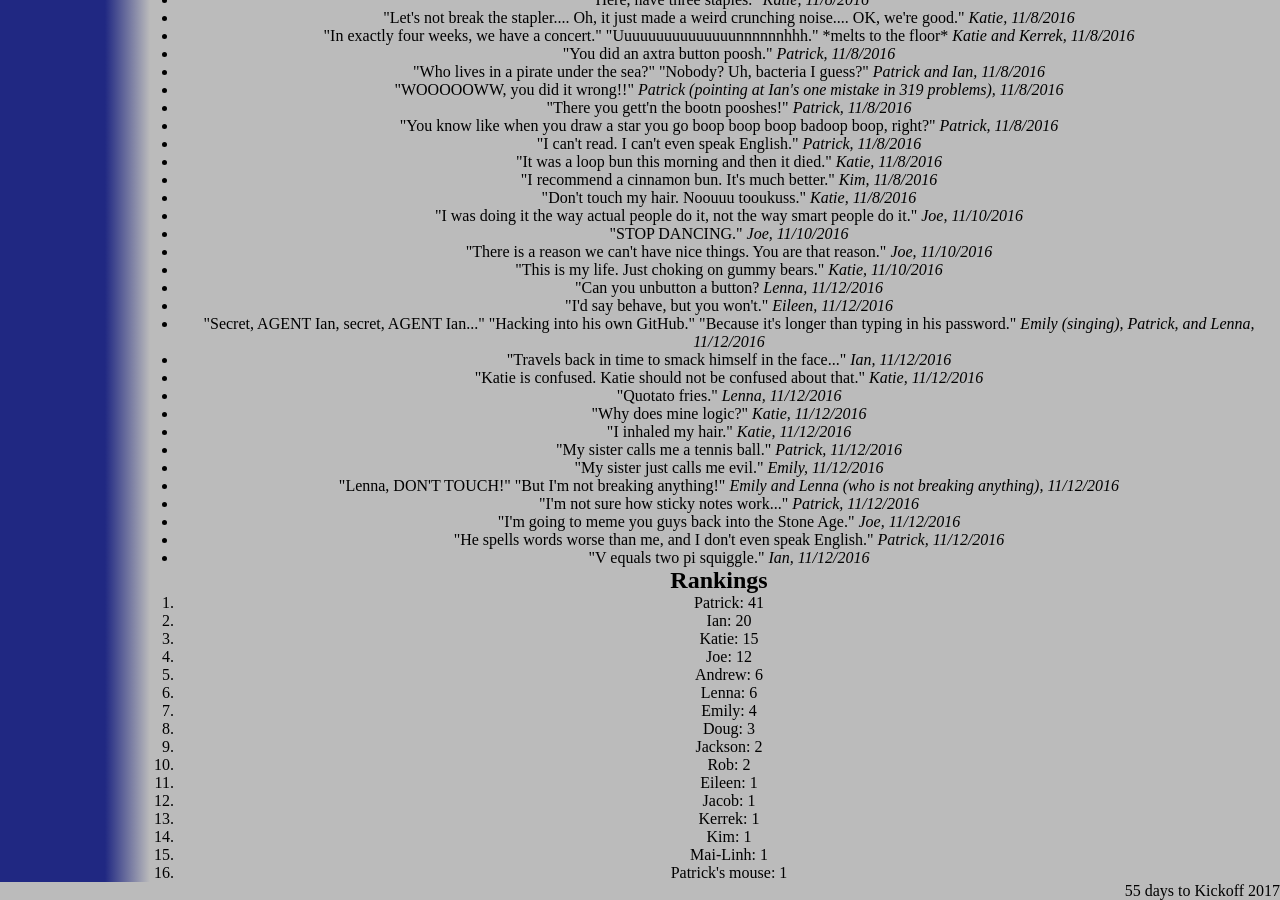
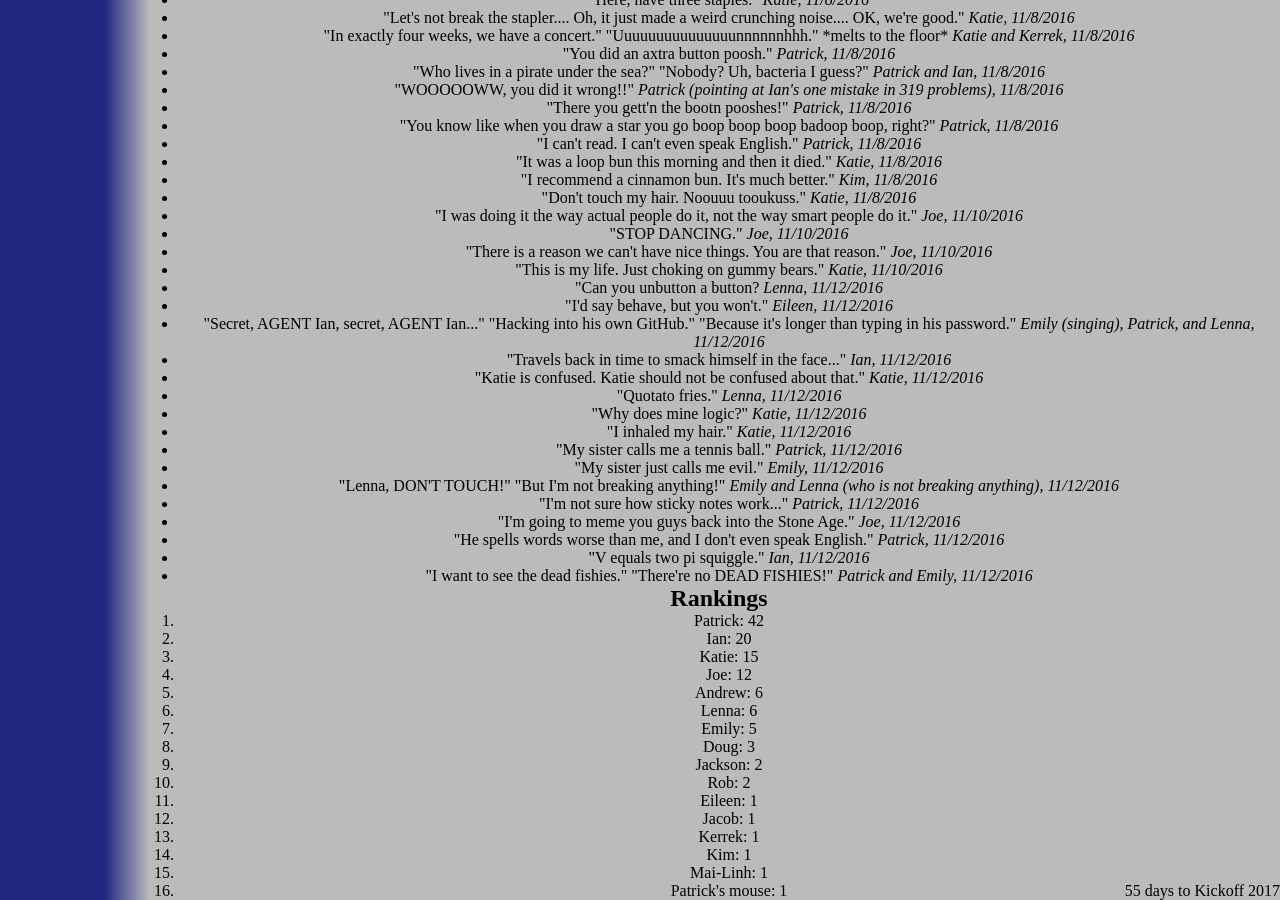
Before and after one commit to katiebugmoon/FRC4131.github.io, a Jekyll site: the page built from media/2017/quotes.html, in a window 1280 px wide and 900 px high, scrolled down 1303 px. Built offline with Jekyll 4.4.1, drawn with Linux system fonts in a browser that asks for light colours; nearby versions of some CDN libraries.

Commit message:
Update quotes.html

```diff
--- a/media/2017/quotes.html
+++ b/media/2017/quotes.html
@@ -99,6 +99,7 @@ title: Build Season 2017 Quotes
 	<li>"I'm going to meme you guys back into the Stone Age." <i>Joe, 11/12/2016</i></li>
 	<li>"He spells words worse than me, and I don't even speak English." <i>Patrick, 11/12/2016</i></li>
 	<li>"V equals two pi squiggle." <i>Ian, 11/12/2016</i></li>
+	<li>"I want to see the dead fishies." "There're no DEAD FISHIES!" <i>Patrick and Emily, 11/12/2016</i></li>
 </ul>
 <h2>Rankings</h2>
 <ol id='rankings'></ol>
```
